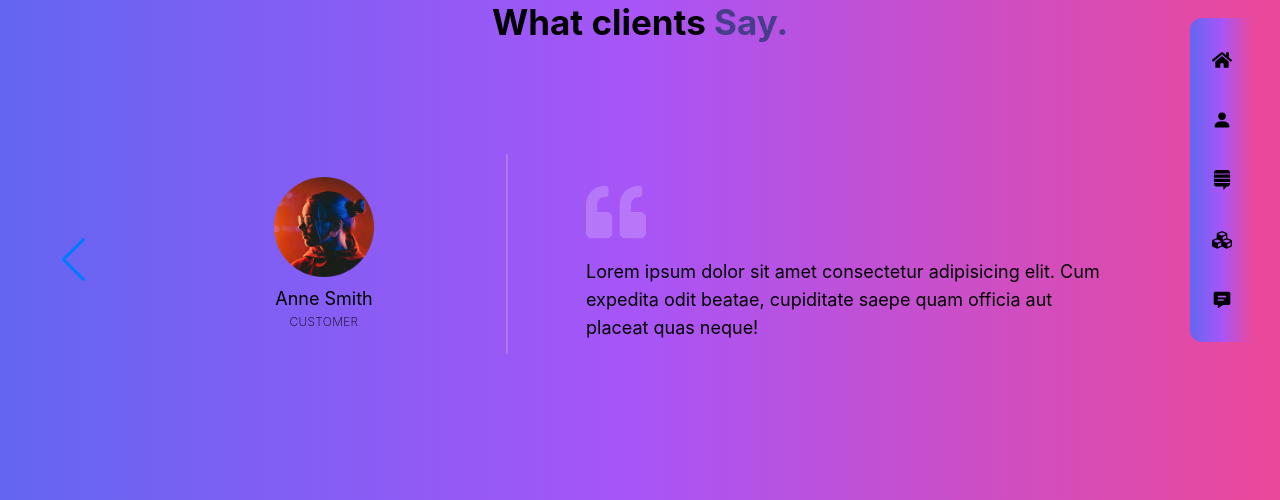
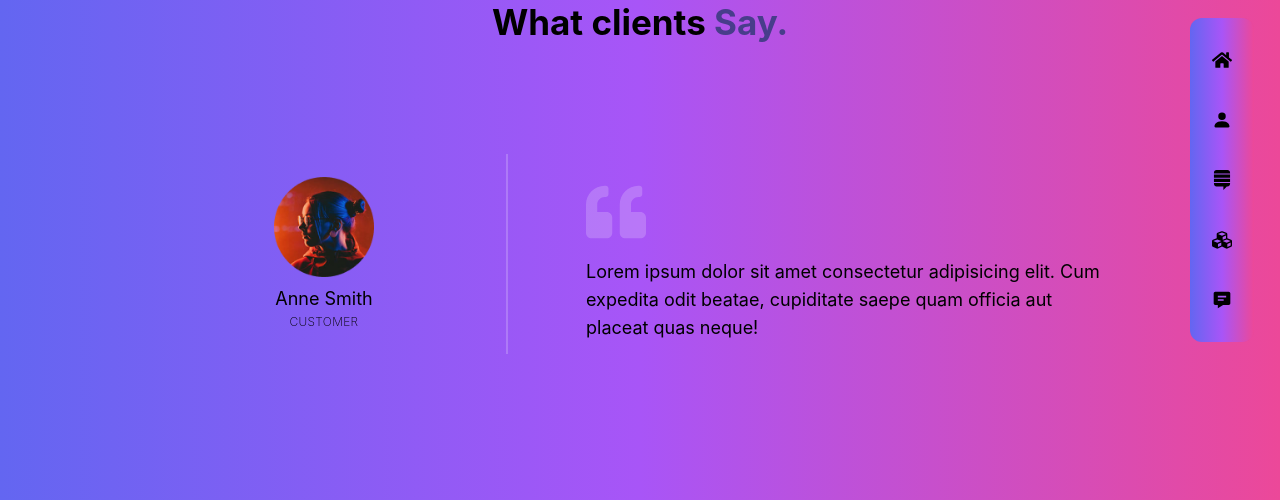
Before and after one commit to Deepanshu-Tyagii/MyPorfolio, a React (Create React App) app: page /testimonials in a window 1280 px wide. Shown: the part 220-720 px from the top of the page. Built offline with nearby package versions, Linux system fonts and the light colour scheme.

Commit message:
change some style

```diff
--- a/src/App.js
+++ b/src/App.js
@@ -16,7 +16,7 @@ function App() {
       <motion.div key={Route} className='h-full'>
         <Transition />
       <Routes>
-        <Route index element={<Main />} />
+        <Route path='/MyPortfolio' element={<Main />} />
         <Route path='/about' element={<About />} />
         <Route path='/testimonials' element={<Testimonials />} />
         <Route path='/projects' element={<Projects />} />
--- a/src/pages/Testimonials.jsx
+++ b/src/pages/Testimonials.jsx
@@ -2,7 +2,7 @@ import React from 'react'
 import TopLeftImg from '../components/TopLeftImg'
 import Navbar from '../components/Navbar'
 import SideBar from '../components/SideBar'
-import { Pagination,     Navigation } from 'swiper/modules';
+import { Pagination } from 'swiper/modules';
 
 
 import { FaQuoteLeft } from 'react-icons/fa';
@@ -48,11 +48,10 @@ const Testimonials = () => {
             <h2 className='xl:text-[35px] text-2xl font-bold text-center xl:mb-8 '>What clients <span className='text-accent'> Say.</span></h2>
             <div>
             <Swiper
-            navigation={true}
             pagination={{
             clickable: true,
         }}
-        modules={{Navigation, Pagination}}
+        modules={{ Pagination}}
         className='h-[380px] xl:w-[1180px] '
         >
             {testimonialSlider.map((person, index) =>{
```
